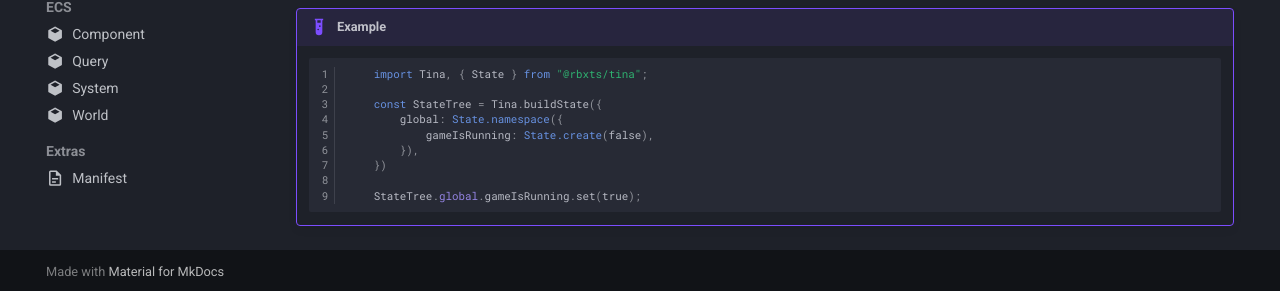
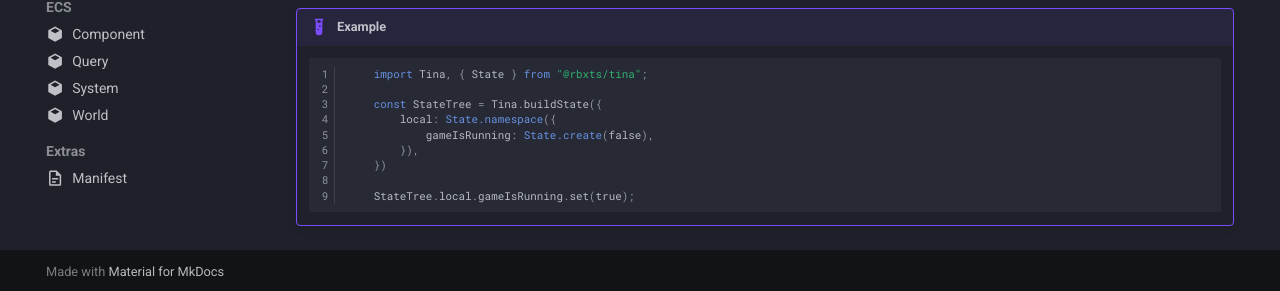
Before and after one commit to AetherInteractiveLtd/docs, an MkDocs documentation site: the page built from docs/api/state/local.md, in a window 1280 px wide and 930 px high. Shown: the part 636-927 px from the top of the window. Built offline with MkDocs 1.6.1 and Material for MkDocs 9.7.7, drawn with Linux system fonts in a browser that asks for light colours; comment, search, counter and statistics services are not loaded.

Commit message:
fix: simple changes

````diff
--- a/docs/api/state/local.md
+++ b/docs/api/state/local.md
@@ -26,10 +26,10 @@ icon: material/cube
         import Tina, { State } from "@rbxts/tina";
 
         const StateTree = Tina.buildState({
-            global: State.namespace({
+            local: State.namespace({
                 gameIsRunning: State.create(false),
             }),
         })
 
-        StateTree.global.gameIsRunning.set(true);
+        StateTree.local.gameIsRunning.set(true);
     ```
````
